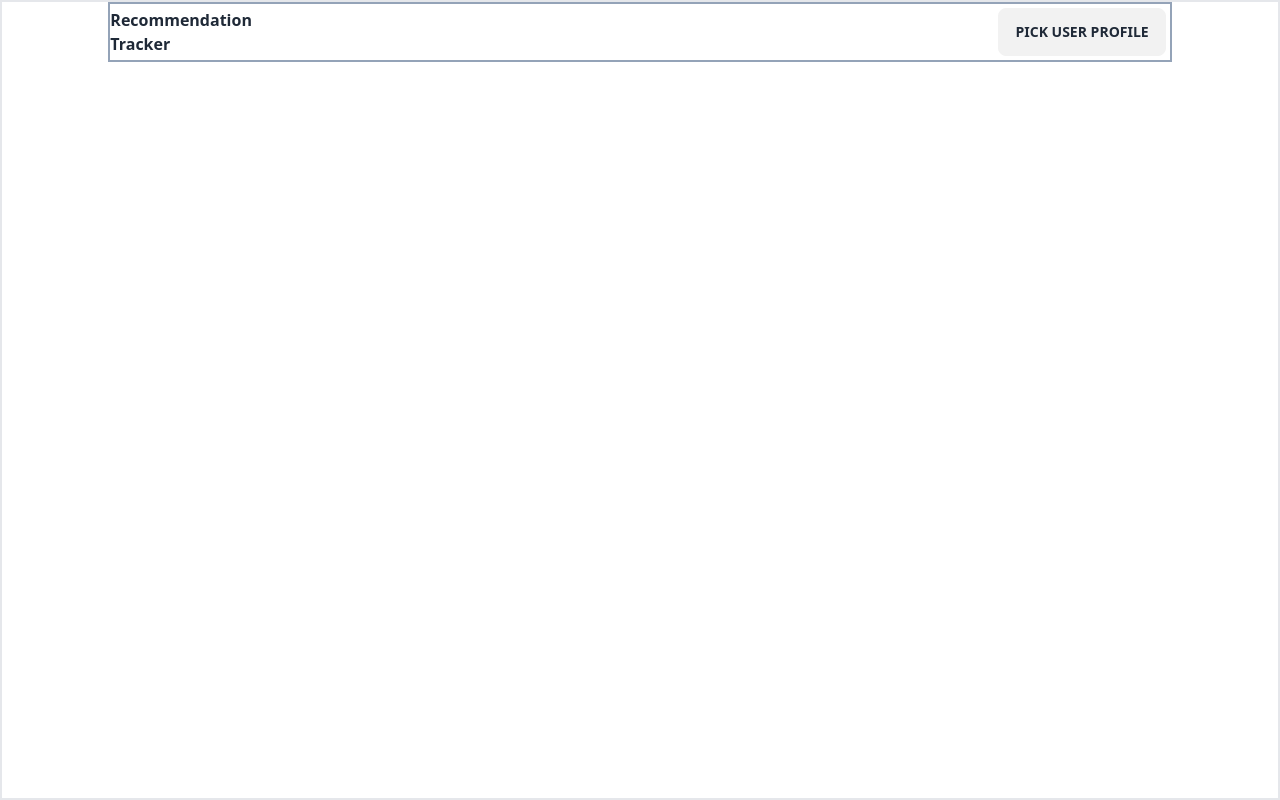
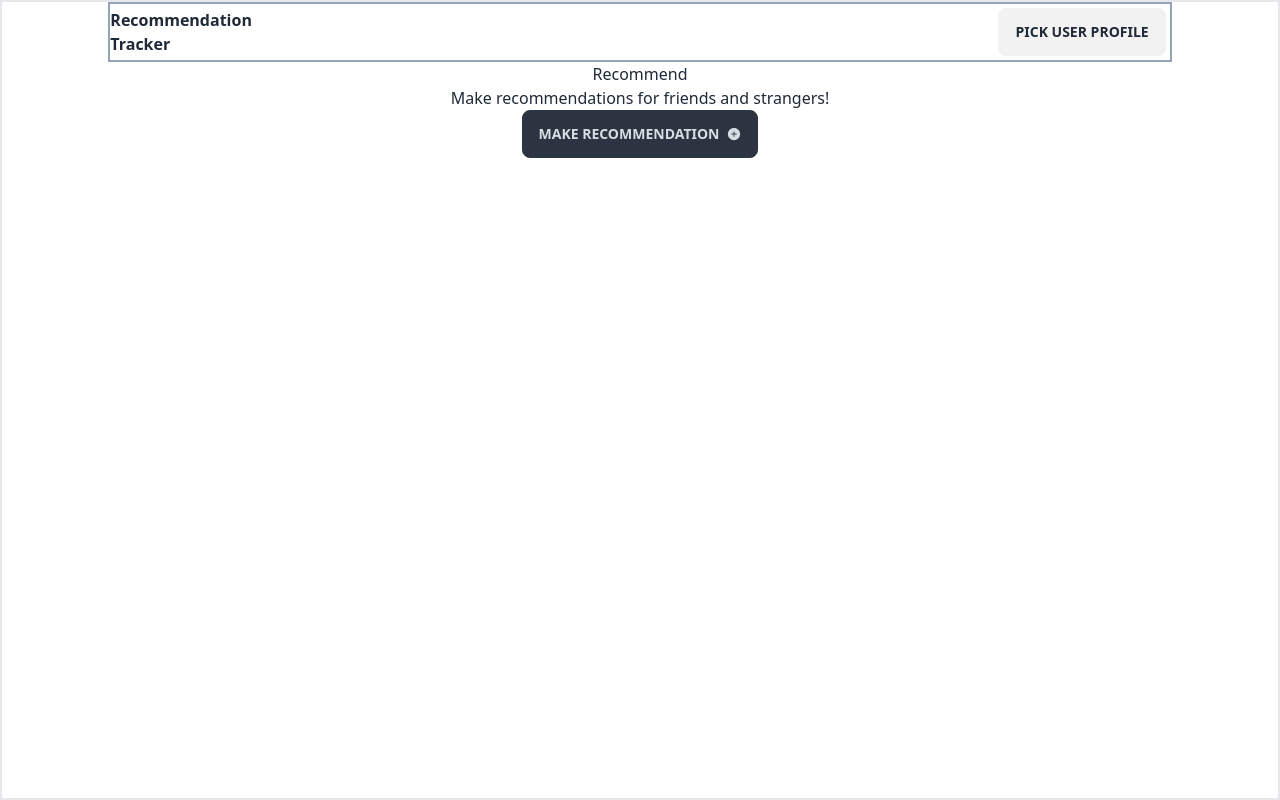
Before and after one commit to Lauro235/recommendation_tracker, a React (Vite) app in the folder frontend/: page / in a window 1280 px wide. Built offline with nearby package versions, Linux system fonts and the light colour scheme.

Commit message:
Install react-icons
Rendered the Recommendation component in App.tsx

```diff
--- a/frontend/package.json
+++ b/frontend/package.json
@@ -14,6 +14,7 @@
     "frontend": "2.0.0-alpha.4",
     "react": "^18.2.0",
     "react-dom": "^18.2.0",
+    "react-icons": "^4.11.0",
     "tailwind-merge": "^1.14.0",
     "tailwindcss-animate": "^1.0.7"
   },
--- a/frontend/src/App.tsx
+++ b/frontend/src/App.tsx
@@ -4,6 +4,7 @@ import Navigation from "./components/Navigation";
 import { useContext, useState } from "react";
 import { UserContext } from "./main";
 import { IUser } from "./data/users";
+import Recommendation from "./components/Recommendation/Recommendation";
 
 function App() {
   const users = useContext(UserContext);
@@ -19,6 +20,7 @@ function App() {
     <>
       <div className="h-full w-full border-solid border-2">
         <Navigation updateUser={updateUser} />
+        <Recommendation />
       </div>
     </>
   );
--- a/frontend/src/components/Recommendation/Recommendation.tsx
+++ b/frontend/src/components/Recommendation/Recommendation.tsx
@@ -1,6 +1,12 @@
+import { AiFillPlusCircle } from 'react-icons/ai'
+
 const Recommendation = () => {
   return (
-    <div>Recommendation</div>
+    <div>
+      <h2>Recommend</h2>
+      <p>Make recommendations for friends and strangers!</p>
+      <button className='btn btn-neutral'>Make recommendation <AiFillPlusCircle /> </button>
+    </div>
   )
 }
 
```
